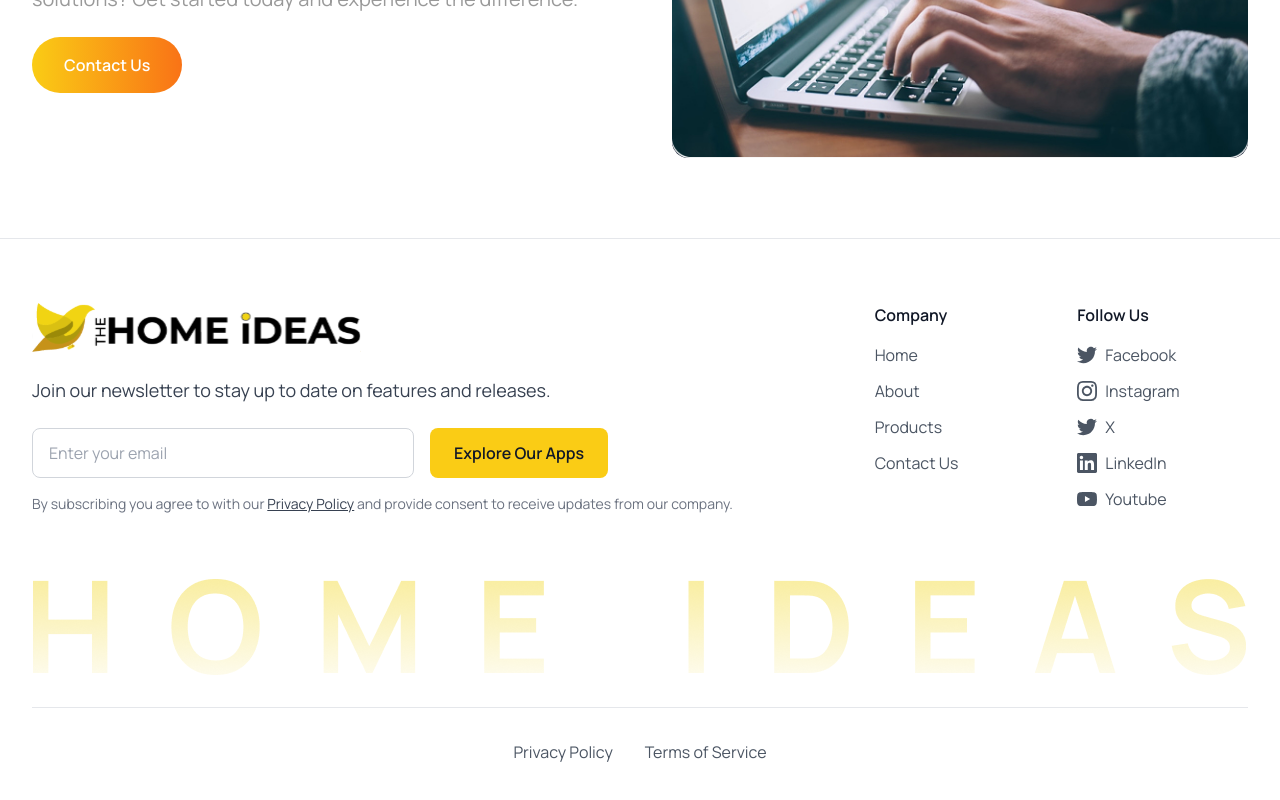
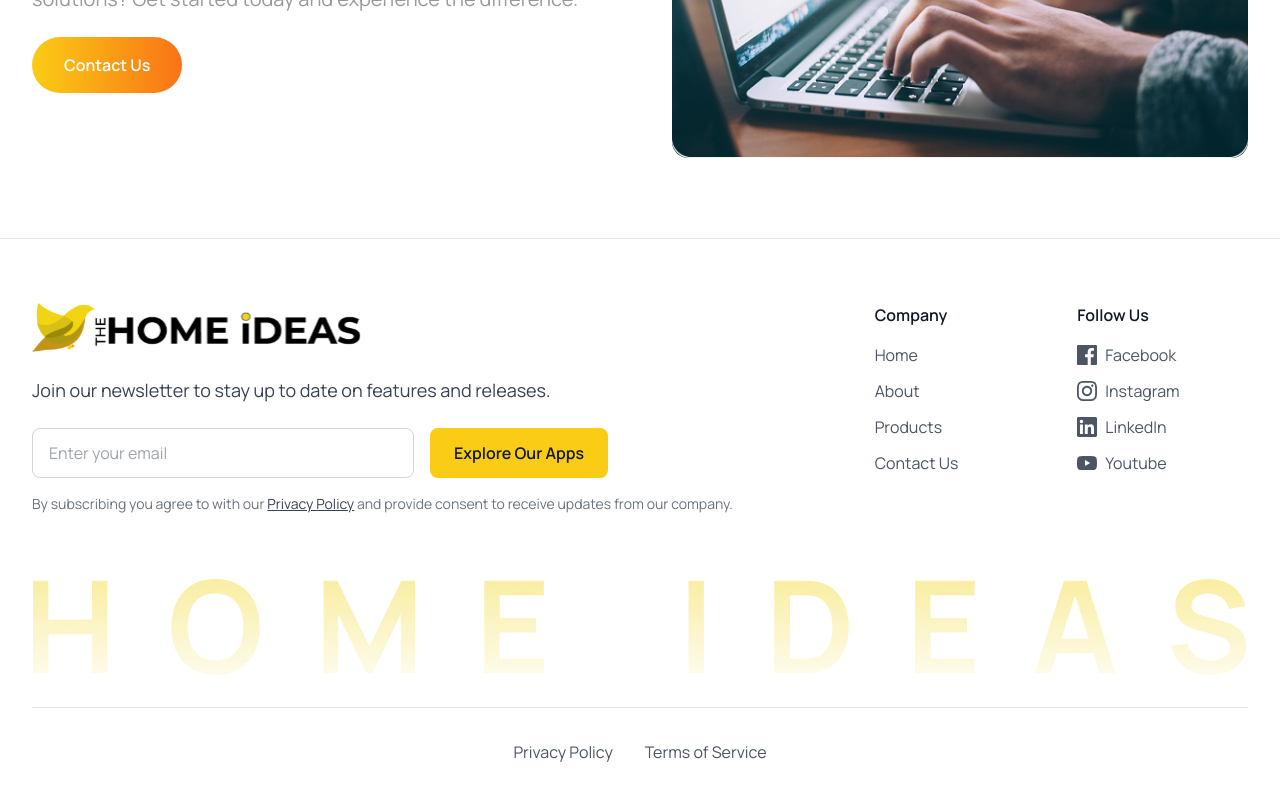
Before and after one commit to Sanjayuiux/homeideas, a Next.js app: page / in a window 1280 px wide. Shown: the part 5443-6243 px from the top of the page. Built offline with nearby package versions, Linux system fonts and the light colour scheme.

Commit message:
update footer with proper social media icons and add navigation links

```diff
--- a/src/app/components/Footer.tsx
+++ b/src/app/components/Footer.tsx
@@ -52,15 +52,34 @@ const Footer = () => {
                 <h3 className="font-semibold text-gray-900 mb-4">Follow Us</h3>
                 <ul className="space-y-3 text-gray-600">
                   <li>
-                    <a href="#" className="hover:text-gray-900 flex items-center">
-                      <svg className="w-5 h-5 mr-2" fill="currentColor" viewBox="0 0 24 24">
-                        <path d="M24 4.557c-.883.392-1.832.656-2.828.775 1.017-.609 1.798-1.574 2.165-2.724-.951.564-2.005.974-3.127 1.195-.897-.957-2.178-1.555-3.594-1.555-3.179 0-5.515 2.966-4.797 6.045-4.091-.205-7.719-2.165-10.148-5.144-1.29 2.213-.669 5.108 1.523 6.574-.806-.026-1.566-.247-2.229-.616-.054 2.281 1.581 4.415 3.949 4.89-.693.188-1.452.232-2.224.084.626 1.956 2.444 3.379 4.6 3.419-2.07 1.623-4.678 2.348-7.29 2.04 2.179 1.397 4.768 2.212 7.548 2.212 9.142 0 14.307-7.721 13.995-14.646.962-.695 1.797-1.562 2.457-2.549z"/>
+                    <a
+                    href="https://www.facebook.com/profile.php?id=61578805979244"
+                    target='_blank'
+                    className="hover:text-gray-900 flex items-center">
+                      <svg
+                        className="w-5 h-5 mr-2"
+                        fill="currentColor"
+                        viewBox="0 0 24 24"
+                        xmlns="http://www.w3.org/2000/svg"
+                      >
+                        <path d="M22.675 0h-21.35C.597 0 0 .597 0
+                        1.326v21.348C0 23.403.597 24 1.326
+                        24h11.495v-9.294H9.691V11.01h3.13V8.309c0-3.1
+                        1.893-4.788 4.659-4.788 1.325 0 2.463.099
+                        2.794.143v3.24h-1.918c-1.504
+                        0-1.796.715-1.796 1.763v2.313h3.587l-.467
+                        3.696h-3.12V24h6.116C23.403 24 24
+                        23.403 24 22.674V1.326C24 .597 23.403
+                        0 22.675 0z"/>
                       </svg>
                       Facebook
                     </a>
                   </li>
                   <li>
-                    <a href="#" className="hover:text-gray-900 flex items-center">
+                    <a
+                    href="https://www.instagram.com/hit_furnish/"
+                    target='_blank'
+                    className="hover:text-gray-900 flex items-center">
                       <svg className="w-5 h-5 mr-2" fill="currentColor" viewBox="0 0 24 24">
                         <path d="M12 2.163c3.204 0 3.584.012 4.85.07 3.252.148 4.771 1.691 4.919 4.919.058 1.265.069 1.645.069 4.849 0 3.205-.012 3.584-.069 4.849-.149 3.225-1.664 4.771-4.919 4.919-1.266.058-1.644.07-4.85.07-3.204 0-3.584-.012-4.849-.07-3.26-.149-4.771-1.699-4.919-4.92-.058-1.265-.07-1.644-.07-4.849 0-3.204.013-3.583.07-4.849.149-3.227 1.664-4.771 4.919-4.919 1.266-.057 1.645-.069 4.849-.069zm0-2.163c-3.259 0-3.667.014-4.947.072-4.358.2-6.78 2.618-6.98 6.98-.059 1.281-.073 1.689-.073 4.948 0 3.259.014 3.668.072 4.948.2 4.358 2.618 6.78 6.98 6.98 1.281.058 1.689.072 4.948.072 3.259 0 3.668-.014 4.948-.072 4.354-.2 6.782-2.618 6.979-6.98.059-1.28.073-1.689.073-4.948 0-3.259-.014-3.667-.072-4.947-.196-4.354-2.617-6.78-6.979-6.98-1.281-.059-1.69-.073-4.949-.073zm0 5.838c-3.403 0-6.162 2.759-6.162 6.162s2.759 6.163 6.162 6.163 6.162-2.759 6.162-6.163c0-3.403-2.759-6.162-6.162-6.162zm0 10.162c-2.209 0-4-1.79-4-4 0-2.209 1.791-4 4-4s4 1.791 4 4c0 2.21-1.791 4-4 4zm6.406-11.845c-.796 0-1.441.645-1.441 1.44s.645 1.44 1.441 1.44c.795 0 1.439-.645 1.439-1.44s-.644-1.44-1.439-1.44z"/>
                       </svg>
@@ -68,15 +87,10 @@ const Footer = () => {
                     </a>
                   </li>
                   <li>
-                    <a href="#" className="hover:text-gray-900 flex items-center">
-                      <svg className="w-5 h-5 mr-2" fill="currentColor" viewBox="0 0 24 24">
-                        <path d="M23.953 4.57a10 10 0 01-2.825.775 4.958 4.958 0 002.163-2.723c-.951.555-2.005.959-3.127 1.184a4.92 4.92 0 00-8.384 4.482C7.69 8.095 4.067 6.13 1.64 3.162a4.822 4.822 0 00-.666 2.475c0 1.71.87 3.213 2.188 4.096a4.904 4.904 0 01-2.228-.616v.06a4.923 4.923 0 003.946 4.827 4.996 4.996 0 01-2.212.085 4.936 4.936 0 004.604 3.417 9.867 9.867 0 01-6.102 2.105c-.39 0-.779-.023-1.17-.067a13.995 13.995 0 007.557 2.209c9.053 0 13.998-7.496 13.998-13.985 0-.21 0-.42-.015-.63A9.935 9.935 0 0024 4.59z"/>
-                      </svg>
-                      X
-                    </a>
-                  </li>
-                  <li>
-                    <a href="#" className="hover:text-gray-900 flex items-center">
+                    <a
+                    href="https://www.linkedin.com/in/vinoth-s-b22203377/"
+                    target='_blank'
+                    className="hover:text-gray-900 flex items-center">
                       <svg className="w-5 h-5 mr-2" fill="currentColor" viewBox="0 0 24 24">
                         <path d="M20.447 20.452h-3.554v-5.569c0-1.328-.027-3.037-1.852-3.037-1.853 0-2.136 1.445-2.136 2.939v5.667H9.351V9h3.414v1.561h.046c.477-.9 1.637-1.85 3.37-1.85 3.601 0 4.267 2.37 4.267 5.455v6.286zM5.337 7.433c-1.144 0-2.063-.926-2.063-2.065 0-1.138.92-2.063 2.063-2.063 1.14 0 2.064.925 2.064 2.063 0 1.139-.925 2.065-2.064 2.065zm1.782 13.019H3.555V9h3.564v11.452zM22.225 0H1.771C.792 0 0 .774 0 1.729v20.542C0 23.227.792 24 1.771 24h20.451C23.2 24 24 23.227 24 22.271V1.729C24 .774 23.2 0 22.222 0h.003z"/>
                       </svg>
@@ -84,7 +98,10 @@ const Footer = () => {
                     </a>
                   </li>
                   <li>
-                    <a href="#" className="hover:text-gray-900 flex items-center">
+                    <a
+                    href="https://youtube.com/@hitfurnish?si=YFIEZprKagifSyRbhttps://youtube.com/@hitfurnish?si=YFIEZprKagifSyRb"
+                    target='_blank'
+                    className="hover:text-gray-900 flex items-center">
                       <svg className="w-5 h-5 mr-2" fill="currentColor" viewBox="0 0 24 24">
                         <path d="M23.498 6.186a3.016 3.016 0 0 0-2.122-2.136C19.505 3.545 12 3.545 12 3.545s-7.505 0-9.377.505A3.017 3.017 0 0 0 .502 6.186C0 8.07 0 12 0 12s0 3.93.502 5.814a3.016 3.016 0 0 0 2.122 2.136c1.871.505 9.376.505 9.376.505s7.505 0 9.377-.505a3.015 3.015 0 0 0 2.122-2.136C24 15.93 24 12 24 12s0-3.93-.502-5.814zM9.545 15.568V8.432L15.818 12l-6.273 3.568z"/>
                       </svg>
```
